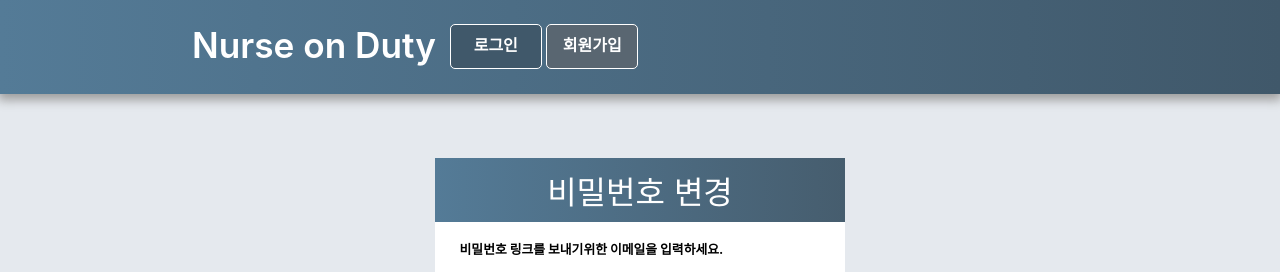
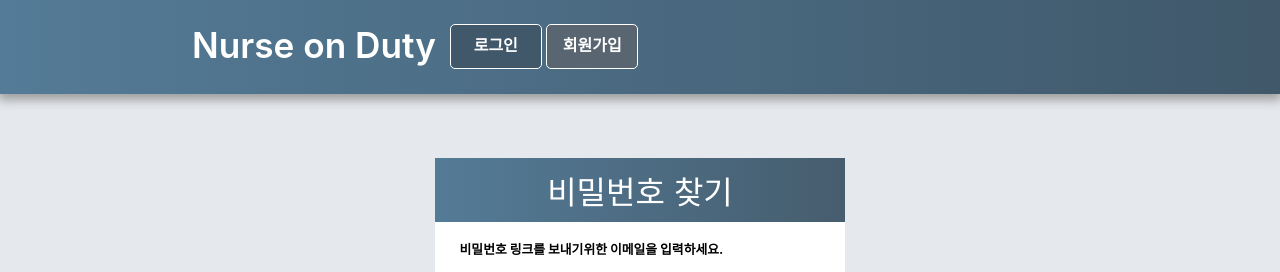
Before and after one commit to kaseupeo/webdanseom, a React (Create React App) app in the folder frontend/: page /auth/findPW in a window 1280 px wide. Shown: the top 272 px of the page. Built offline with nearby package versions, Linux system fonts and the light colour scheme.

Commit message:
fix(frontend): saga 오류 수정

```diff
--- a/frontend/src/containers/auth/SignUpForm.js
+++ b/frontend/src/containers/auth/SignUpForm.js
@@ -3,7 +3,7 @@ import { useDispatch, useSelector } from 'react-redux';
 import { changeField, initializeForm, signUp } from '../../modules/auth';
 import SignUpElement from '../../components/auth/SignUpElement';
 import { useNavigate } from 'react-router-dom';
-const SignUpForm = ({ history }) => {
+const SignUpForm = () => {
   // const navigate = useNavigate();
   const dispatch = useDispatch();
   const { form, auth, authError } = useSelector(({ auth }) => ({
--- a/frontend/src/modules/auth.js
+++ b/frontend/src/modules/auth.js
@@ -5,7 +5,7 @@ import createRequestSaga, {
   createRequestActionTypes,
 } from '../libs/createRequestSaga';
 import * as authAPI from '../libs/api/auth';
-import { takeLatest } from '@redux-saga/core/effects';
+import { takeLatest } from 'redux-saga/effects';
 
 //input 요소 변화시 필드 상태 값 적용
 const CHANGE_FIELD = 'auth/CHANGE_FIELD';
--- a/frontend/src/pages/auth/FindPasswordPage.js
+++ b/frontend/src/pages/auth/FindPasswordPage.js
@@ -3,7 +3,7 @@ import FindPassword from '../../components/auth/FindPassword';
 
 const FindPasswordPage = () => {
   return (
-    <AuthTemplate title="비밀번호 변경">
+    <AuthTemplate title="비밀번호 찾기">
       <FindPassword />
     </AuthTemplate>
   );
```
Also changed, not shown: frontend/src/App.js (+3 -4 lines).
